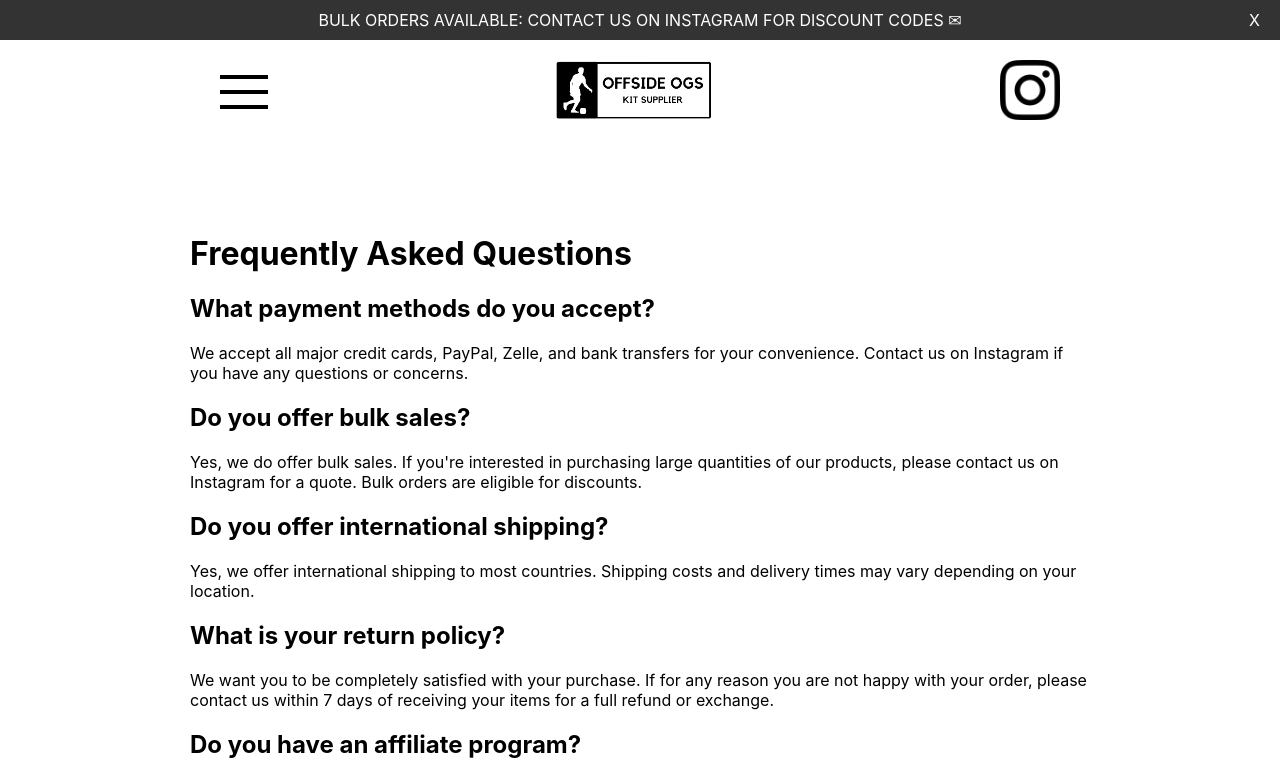
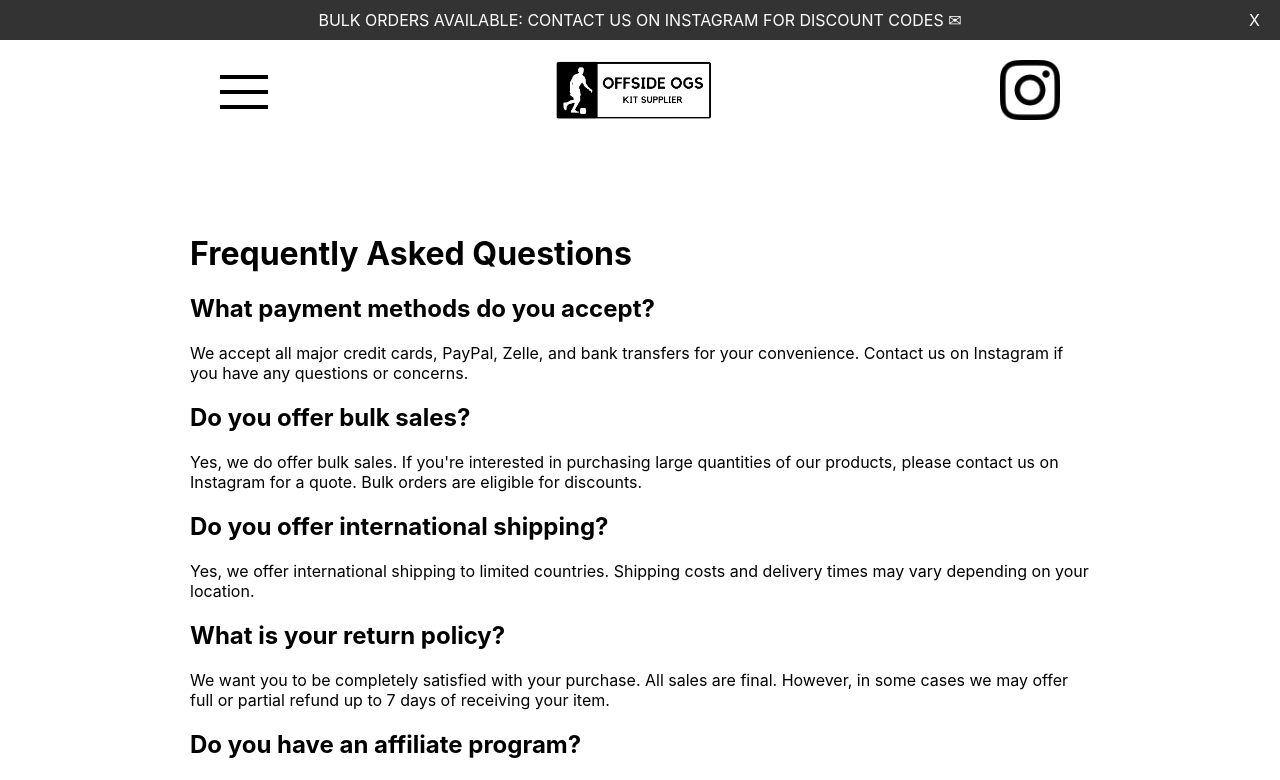
Before and after one commit to JTAgency/offsideogs, a React (Create React App) app: page /faq in a window 1280 px wide. Shown: the top 780 px of the page. Built offline with nearby package versions, Linux system fonts and the light colour scheme.

Commit message:
changes in policy

```diff
--- a/src/components/faq.jsx
+++ b/src/components/faq.jsx
@@ -22,12 +22,12 @@ function FAQ() {
 
       <div className="faq-item">
         <h2>Do you offer international shipping?</h2>
-        <p>Yes, we offer international shipping to most countries. Shipping costs and delivery times may vary depending on your location.</p>
+        <p>Yes, we offer international shipping to limited countries. Shipping costs and delivery times may vary depending on your location.</p>
       </div>
 
       <div className="faq-item">
         <h2>What is your return policy?</h2>
-        <p>We want you to be completely satisfied with your purchase. If for any reason you are not happy with your order, please contact us within 7 days of receiving your items for a full refund or exchange.</p>
+        <p>We want you to be completely satisfied with your purchase. All sales are final. However, in some cases we may offer full or partial refund up to 7 days of receiving your item.</p>
       </div>
 
       <div className="faq-item">
```
